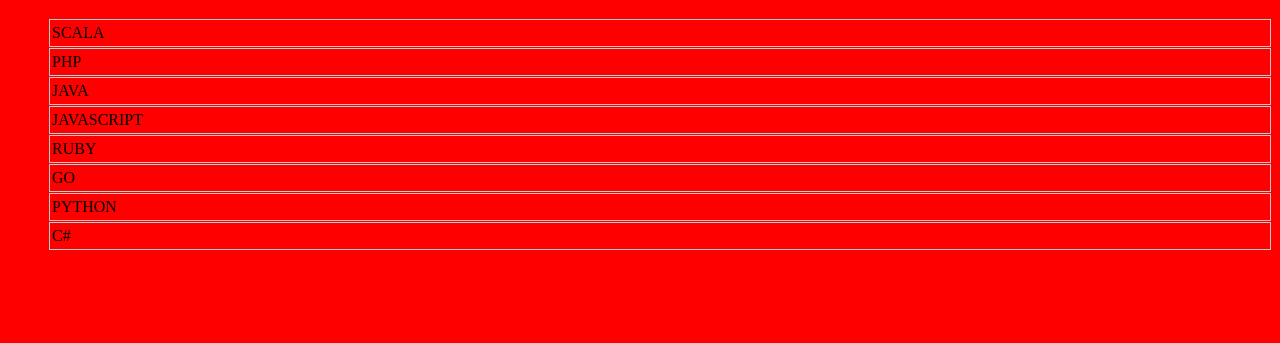
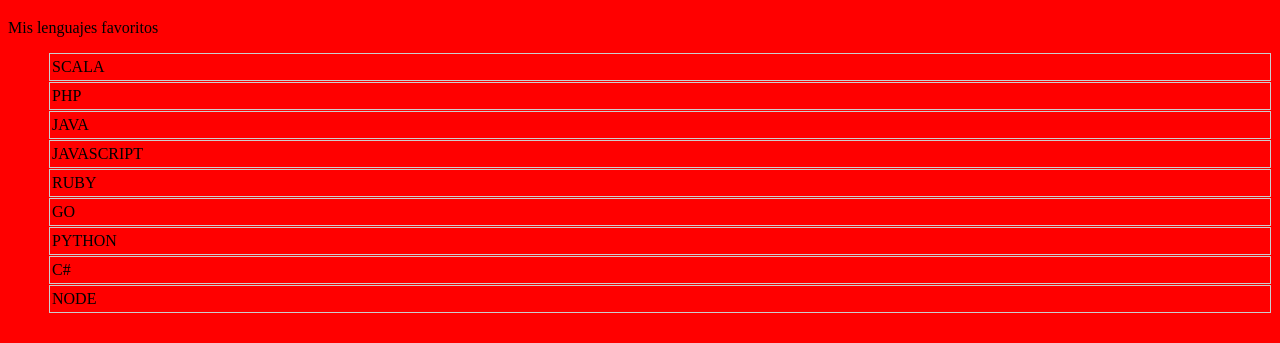
Before and after one commit to ljavierrodriguez/proyecto-git-ftx, a plain HTML site: page index.html in a window 1280 px wide. Shown: the part 61-404 px from the top of the page. Drawn offline with Linux system fonts and the light colour scheme.

Commit message:
Nuevo lenguaje (node) y parrafo

```diff
--- a/index.html
+++ b/index.html
@@ -11,6 +11,7 @@
 
 <body>
     <h1>LISTADO DE LENGUAJES DE PROGRAMACION</h1>
+    <p>Mis lenguajes favoritos</p>
     <ul>
         <li>SCALA</li>
         <li>PHP</li>
@@ -20,6 +21,7 @@
         <li>GO</li>
         <li>PYTHON</li>
         <li>C#</li>
+        <li>NODE</li>
     </ul>
 </body>
 
```
